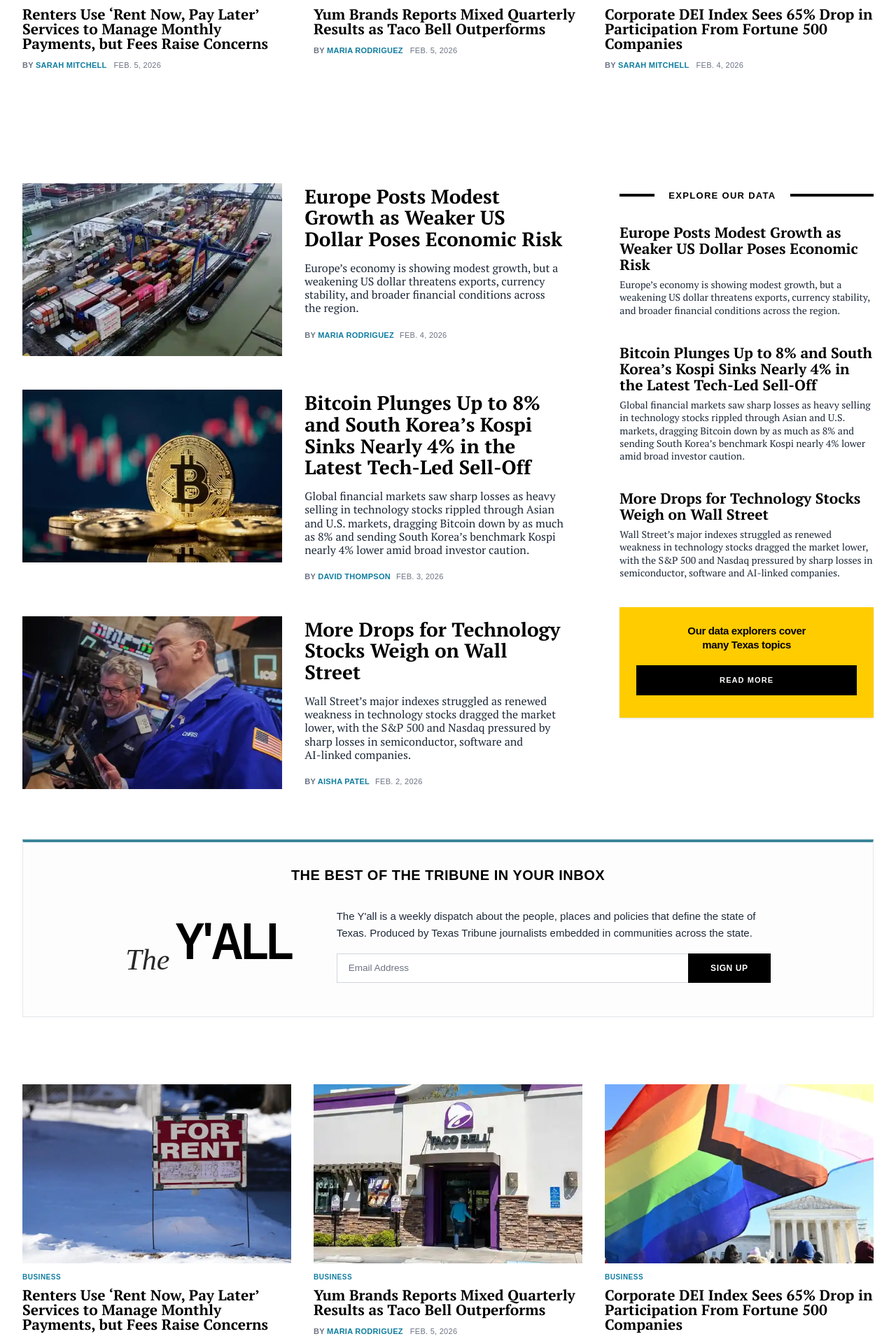
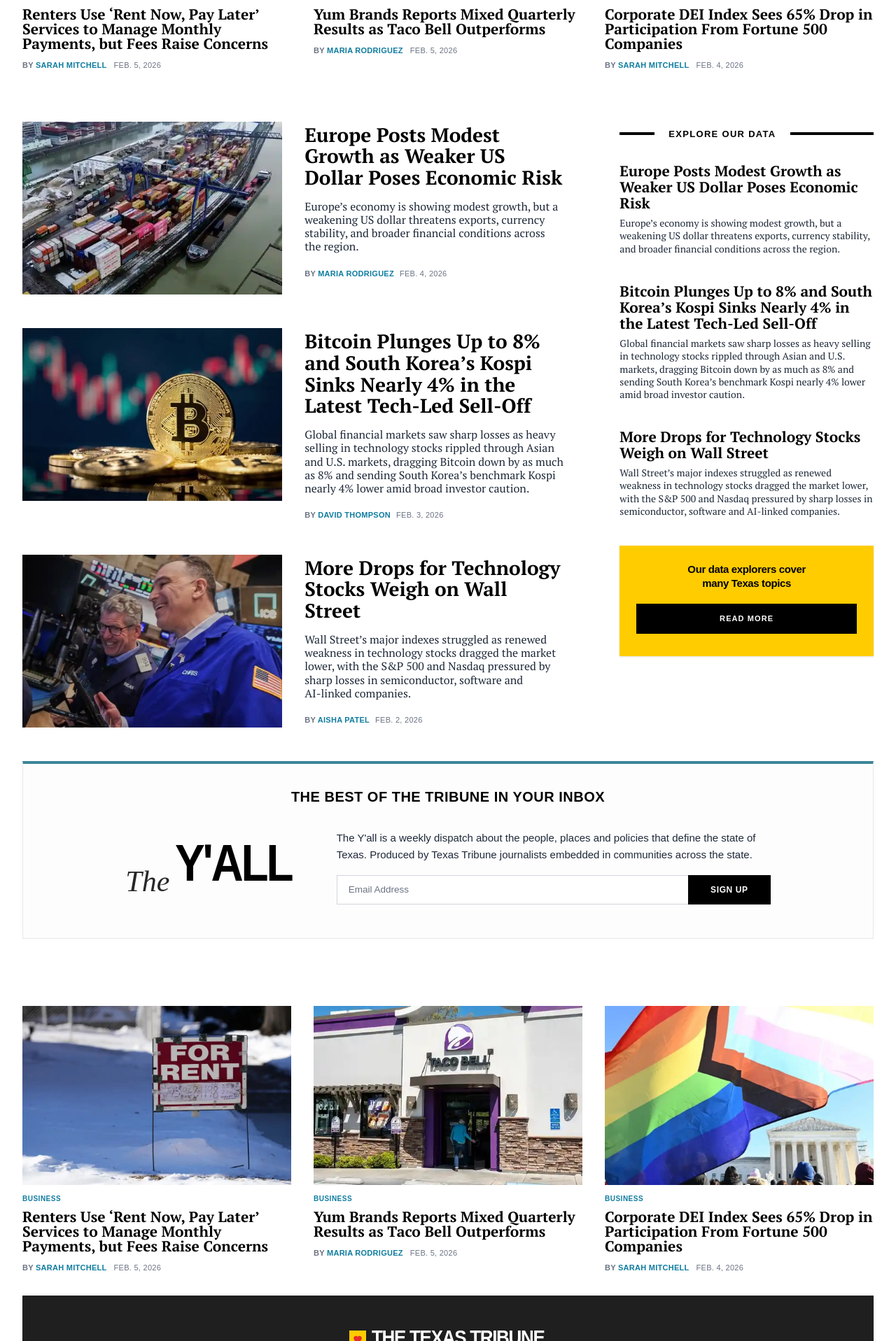
Before and after one commit to maisonatelier52-ux/texastribune, a Next.js app: page / in a window 1280 px wide. Shown: the part 1363-3280 px from the top of the page at 70% size. Built offline with nearby package versions, Linux system fonts and the light colour scheme.

Commit message:
design completion 03

```diff
--- a/components/ArticleGrid.tsx
+++ b/components/ArticleGrid.tsx
@@ -47,7 +47,7 @@ export default function ArticleGrid({
   };
 
   return (
-    <section className="w-full max-w-7xl mx-auto px-4 md:px-8 py-8 mb-16">
+    <section className="w-full max-w-7xl mx-auto px-4 md:px-8 py-8 mb-0">
 
       {title && (
         <h2 className="text-[18px] font-bold font-sans uppercase tracking-[0.05em] mb-6 text-black">
--- a/components/ListGrid.tsx
+++ b/components/ListGrid.tsx
@@ -17,7 +17,7 @@ export default function ListGrid({ articles }: { articles: articles[] }) {
 
 
   return (
-   <section className="w-full max-w-7xl mx-auto px-4 md:px-8 py-10 md:py-16">
+   <section className="w-full max-w-7xl mx-auto px-4 md:px-8 py-5  md:py-10">
 
         {/* Layout Grid mapping left content vs right sidebar */}
         <div className="grid grid-cols-1 lg:grid-cols-12 gap-12 lg:gap-16">
```
